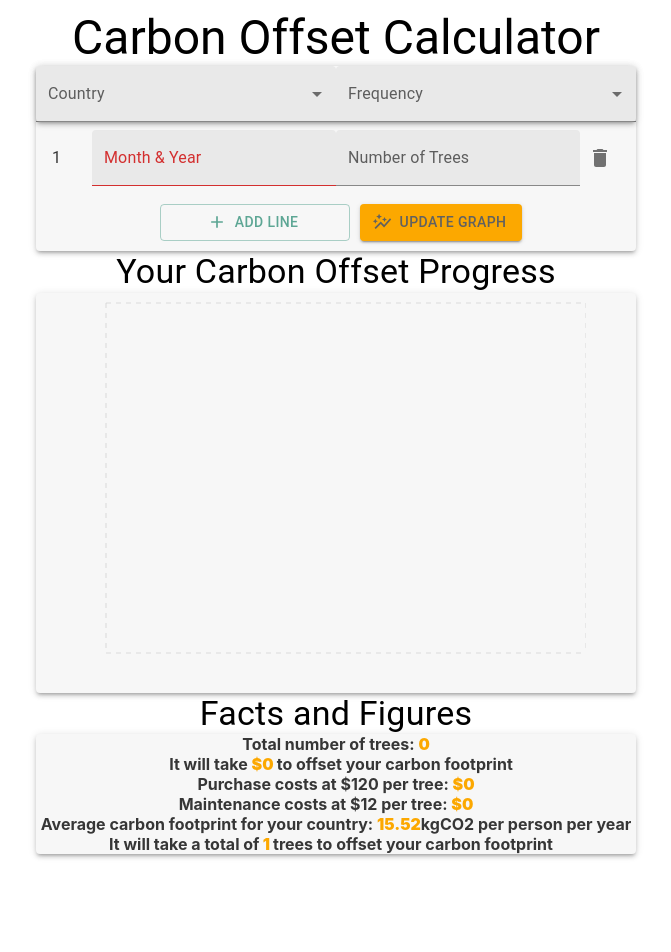
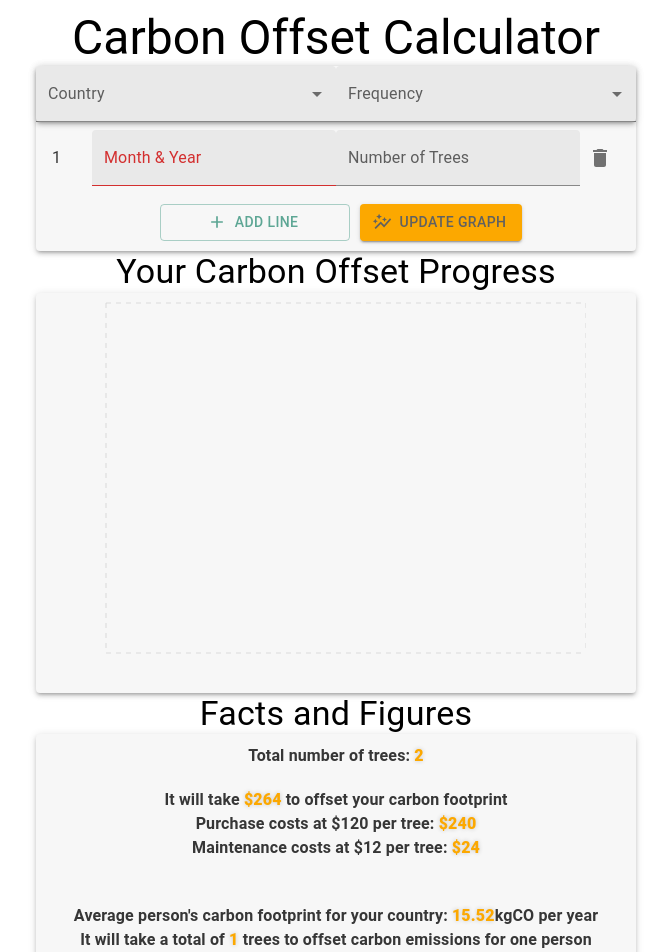
Before and after one commit to TrisRosco/s2z, a React (Create React App) app in the folder s2z/: page / in a window 1280 px wide. Shown: the top 952 px of the page, without its empty margins (304-975 px from the left). Before the commit the page ends 864 px from the top, so only its background shows below. Built offline with nearby package versions, Linux system fonts and the light colour scheme.

Commit message:
Adding functionality for frequency selection

```diff
--- a/s2z/src/Components/ParamInput/index.js
+++ b/s2z/src/Components/ParamInput/index.js
@@ -23,8 +23,9 @@ import { ThemeProvider } from "@emotion/react";
 
 function ParamInput() {
   const [lineCount, setLineCount] = useState(1);
-  const [totalTrees, setTotalTrees] = useState(0);
+  const [totalTrees, setTotalTrees] = useState(2);
   const [selectedCountry, setSelectedCountry] = useState(15.52);
+  const [selectedFrequency, setSelectedFrequency] = useState("Anually");
   const [lines, setLines] = useState([
     { id: 1, monthYear: null, numTrees: "" },
   ]);
@@ -93,6 +94,11 @@ function ParamInput() {
     console.log(e.target.value);
   };
 
+  const handleSelectFrequency = (e) => {
+    setSelectedFrequency(e.target.value);
+    console.log(e.target.value);
+  };
+
   const renderLines = () => {
     return lines.map((line) => (
       <div key={line.id}>
@@ -145,8 +151,8 @@ function ParamInput() {
 
   return (
     <>
-      <Paper elevation={3} className="param-input">
-        <Paper elevation={3} className="param-input-header">
+      <Paper elevation={3}>
+        <Paper elevation={3}>
           <FormControl variant="filled">
             <InputLabel>Country</InputLabel>
             <Select
@@ -164,9 +170,13 @@ function ParamInput() {
               <MenuItem value={1710}>Australia</MenuItem>
             </Select>
           </FormControl>
-          <FormControl variant="filled" >
+          <FormControl variant="filled">
             <InputLabel>Frequency</InputLabel>
-            <Select className="selector" label="Frequency">
+            <Select
+              className="selector"
+              label="Frequency"
+              onChange={handleSelectFrequency}
+            >
               <MenuItem value={0}>Weekly</MenuItem>
               <MenuItem value={1}>Monthly</MenuItem>
               <MenuItem value={2}>Annually</MenuItem>
@@ -195,18 +205,16 @@ function ParamInput() {
       <Typography variant="h4" className="subtitle">
         Your Carbon Offset Progress
       </Typography>
-      <Paper elevation={3} className="graph-container">
+      <Paper elevation={3}>
         <Graph data={data} average={selectedCountry} />
       </Paper>
-      <Typography variant="h4">
-        Facts and Figures
-      </Typography>
-      <Paper elevation={3} className="flavour-text-container">
-        <Typography variant="p" id="flavour-text">
+      <Typography variant="h4">Facts and Figures</Typography>
+      <Paper elevation={3}>
+        <Typography variant="body1" id="flavour-text">
           Total number of trees: <span id="emphasis"> {totalTrees} </span>
           <br />
         </Typography>
-        <Typography variant="p" id="flavour-text">
+        <Typography variant="body1" id="flavour-text">
           It will take{" "}
           <span id="emphasis"> ${totalTrees * 120 + totalTrees * 12} </span> to
           offset your carbon footprint
@@ -217,14 +225,14 @@ function ParamInput() {
           Maintenance costs at $12 per tree:{" "}
           <span id="emphasis"> ${totalTrees * 12} </span>
         </Typography>
-        <Typography variant="p" id="flavour-text">
+        <Typography variant="body1" id="flavour-text">
           <br />
-          Average carbon footprint for your country:{" "}
-          <span id="emphasis"> {selectedCountry}</span>kgCO2 per person per year
+          Average person's carbon footprint for your country:{" "}
+          <span id="emphasis"> {selectedCountry}</span>kgCO per year
           <br />
           It will take a total of
           <span id="emphasis"> {Math.ceil(selectedCountry / 28.5)} </span> trees
-          to offset your carbon footprint
+          to offset carbon emissions for one person
         </Typography>
       </Paper>
     </>
--- a/s2z/src/Components/ParamInput/styles.css
+++ b/s2z/src/Components/ParamInput/styles.css
@@ -37,4 +37,5 @@ body{
 #emphasis{
     font-weight: bolder;
     color: #fca800;
+    text-shadow: 0px 0px 4px #c7c7c7;
 }
```
